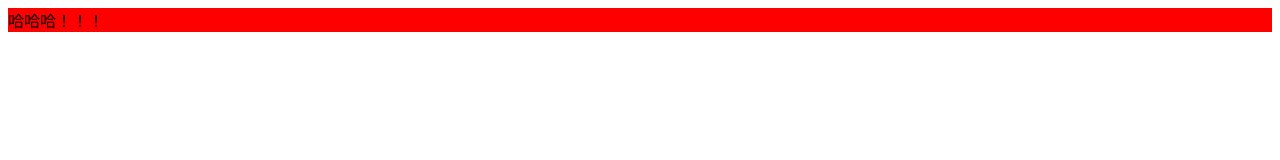
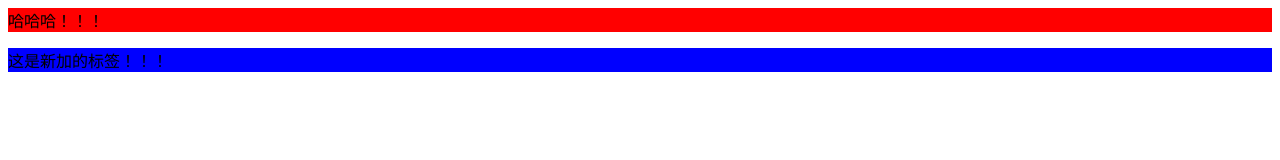
Before and after one commit to 2324721505/73repository, a plain HTML site: page index.html in a window 1280 px wide. Drawn offline with Linux system fonts and the light colour scheme.

Commit message:
新添加了p标签

```diff
--- a/index.html
+++ b/index.html
@@ -12,5 +12,8 @@
     <div>
         哈哈哈！！！
     </div>
+    <p>
+        这是新加的标签！！！
+    </p>
 </body>
 </html>
```
